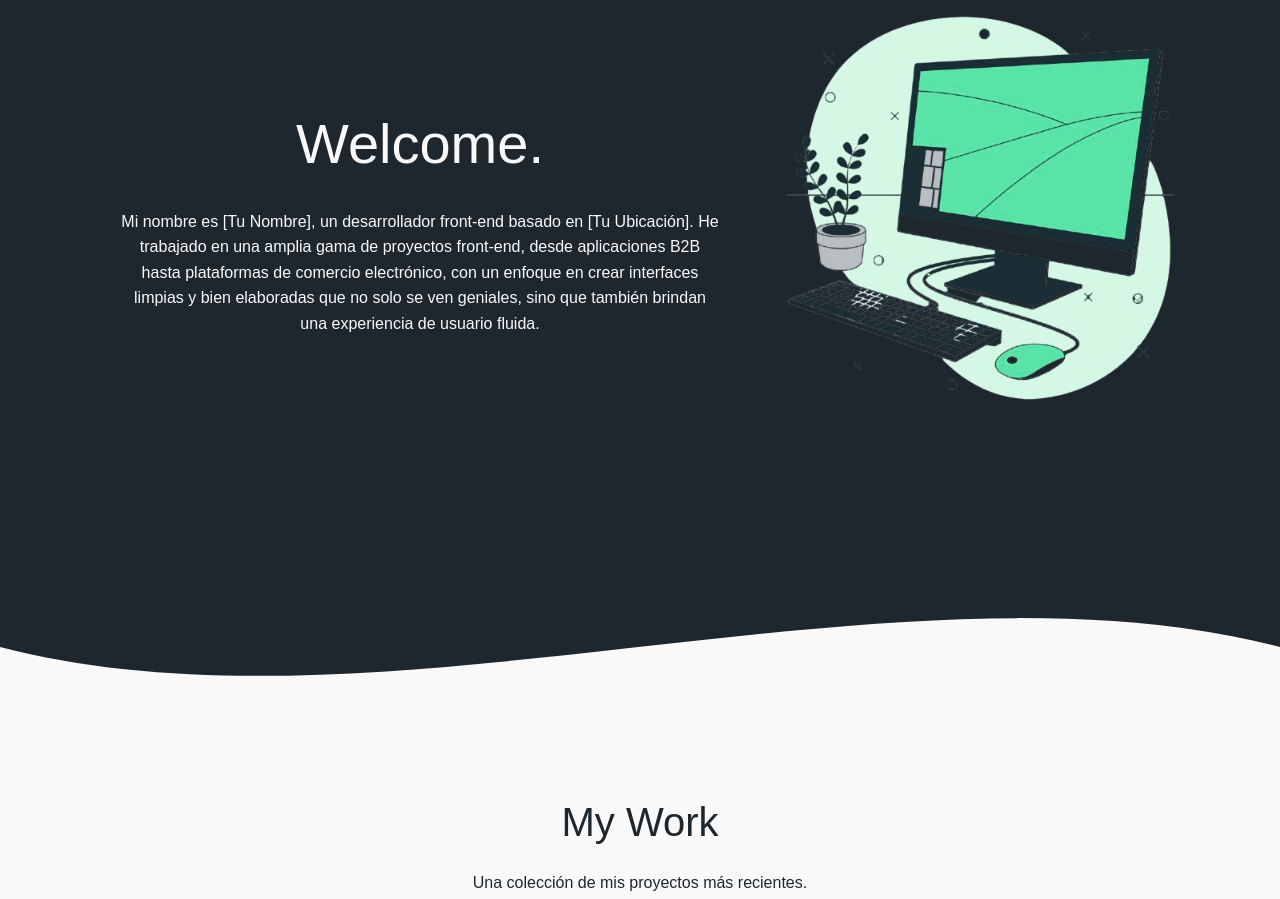
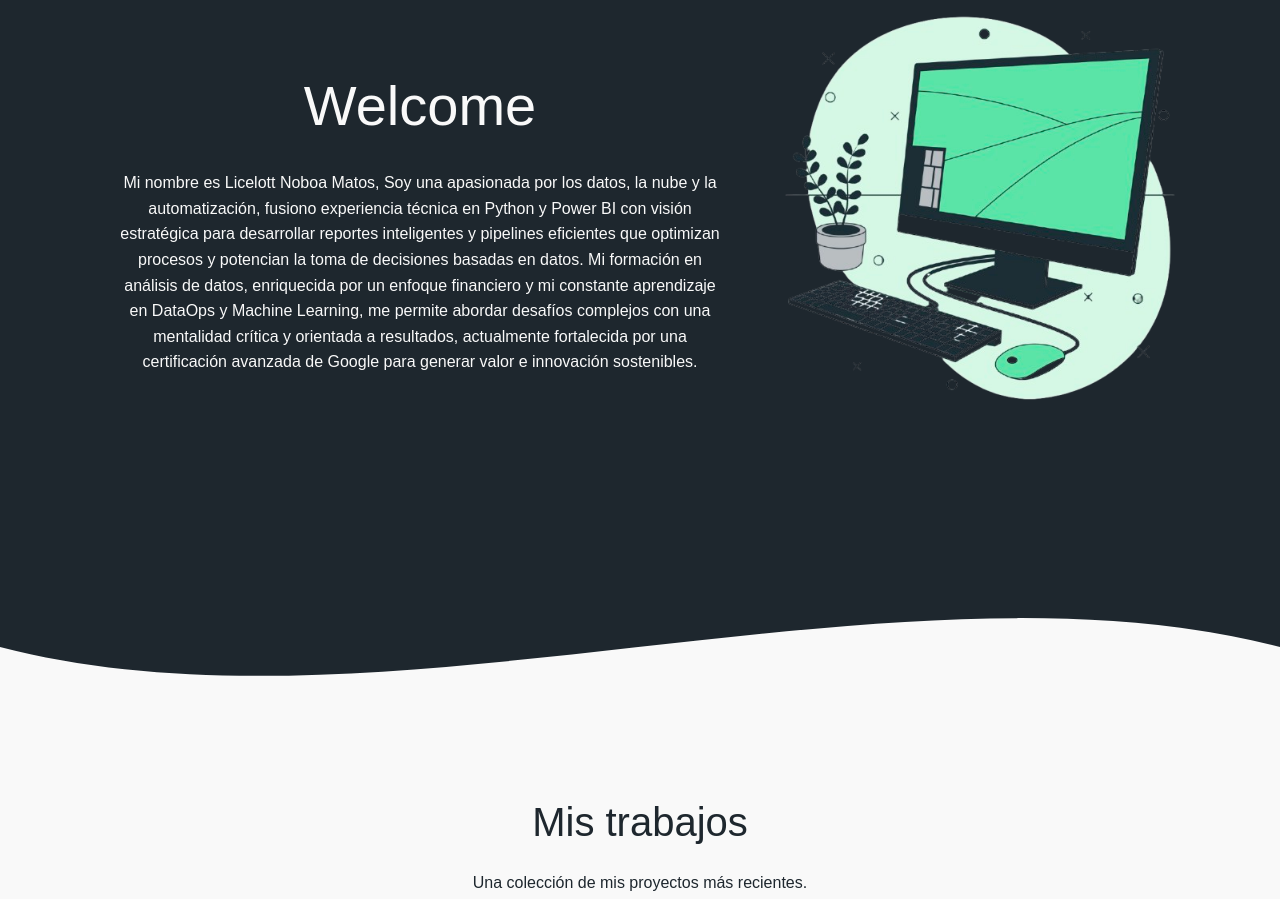
Before and after one commit to LicelottNM/portafolio_Licelott, a plain HTML site: page index.html in a window 1280 px wide. Shown: the part 133-1032 px from the top of the page. Drawn offline with Linux system fonts and the light colour scheme.

Commit message:
Update index.html

```diff
--- a/index.html
+++ b/index.html
@@ -9,8 +9,8 @@
 <body>
     <div class="hero">
         <div class="hero-content">
-            <h1>Welcome.</h1>
-            <p>Mi nombre es [Tu Nombre], un desarrollador front-end basado en [Tu Ubicación]. He trabajado en una amplia gama de proyectos front-end, desde aplicaciones B2B hasta plataformas de comercio electrónico, con un enfoque en crear interfaces limpias y bien elaboradas que no solo se ven geniales, sino que también brindan una experiencia de usuario fluida.</p>
+            <h1>Welcome</h1>
+            <p>Mi nombre es Licelott Noboa Matos, Soy una apasionada por los datos, la nube y la automatización, fusiono experiencia técnica en Python y Power BI con visión estratégica para desarrollar reportes inteligentes y pipelines eficientes que optimizan procesos y potencian la toma de decisiones basadas en datos. Mi formación en análisis de datos, enriquecida por un enfoque financiero y mi constante aprendizaje en DataOps y Machine Learning, me permite abordar desafíos complejos con una mentalidad crítica y orientada a resultados, actualmente fortalecida por una certificación avanzada de Google para generar valor e innovación sostenibles.</p>
         </div>
         <div class="hero-image">
             <img src="ordenador.png" alt="Ilustración de un ordenador">
@@ -24,7 +24,7 @@
 
     <section class="my-work">
         <div class="work-header">
-            <h2>My Work</h2>
+            <h2>Mis trabajos</h2>
             <p>Una colección de mis proyectos más recientes.</p>
         </div>
         <div class="work-grid">
@@ -85,7 +85,7 @@
     </section>
 
         <footer class="site-footer">
-            <p>&copy; 2025 [Tu Nombre de Dominio]</p>
+            <p>&copy; 2025Licelott - licelottnm.github.io/portafolio_Licelott/</p>
             <div class="social-icons">
                 <a href="#" target="_blank"><img src="dribbble-icon.png" alt="Icono de Dribbble"></a>
                 <a href="#" target="_blank"><img src="medium-icon.png" alt="Icono de Medium"></a>
```
